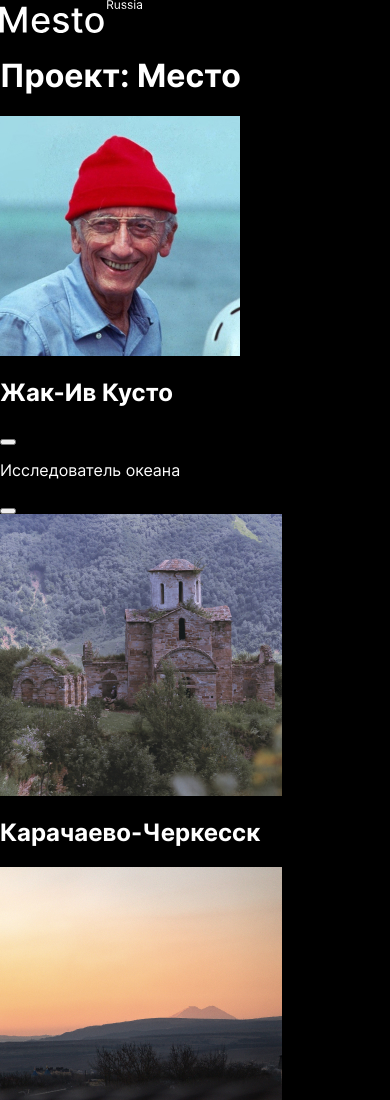
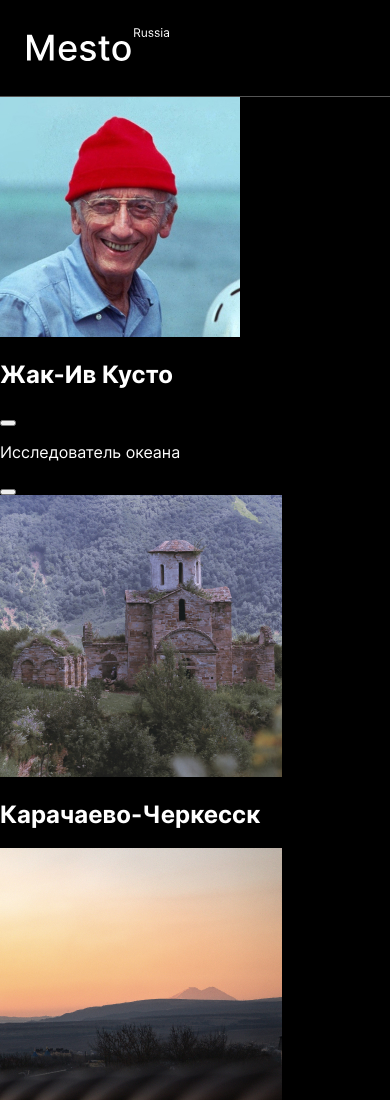
Before and after one commit to KIlnourik/mesto, a plain HTML site: page index.html in a window 390 px wide. Shown: the top 1100 px of the page. Drawn offline with Linux system fonts and the light colour scheme; files whose address does not match are found by name.

Commit message:
feat стилизовал header mobile version

```diff
--- a/blocks/header/header.css
+++ b/blocks/header/header.css
@@ -0,0 +1,7 @@
+.header {
+  margin: 0;
+  padding-top: 28px;
+  padding-left: 27px;
+  padding-bottom: 32px;
+  border-bottom: 1px solid #545454;
+}
--- a/blocks/page-container/page-container.css
+++ b/blocks/page-container/page-container.css
@@ -0,0 +1,6 @@
+.page-container {
+  display: grid;
+  grid-template-rows: min-content 1fr min-content;
+  margin: 0 auto;
+  max-width: 880px;
+}
--- a/blocks/page/page.css
+++ b/blocks/page/page.css
@@ -1,6 +1,5 @@
 .page {
-  display: grid;
-  grid-template-rows: min-content 1fr min-content;
+
   font-family: "Inter", Arial, sans-serif;
   background-color: #000;
   color: #fff;
--- a/blocks/visually-hidden/visually-hidden.css
+++ b/blocks/visually-hidden/visually-hidden.css
@@ -0,0 +1,7 @@
+.visually-hidden {
+  position: absolute;
+  width: 1px;
+  height: 1px;
+  overflow: hidden;
+  clip: rect(0 0 0 0);
+}
```
Also changed, not shown: 1 other file.
